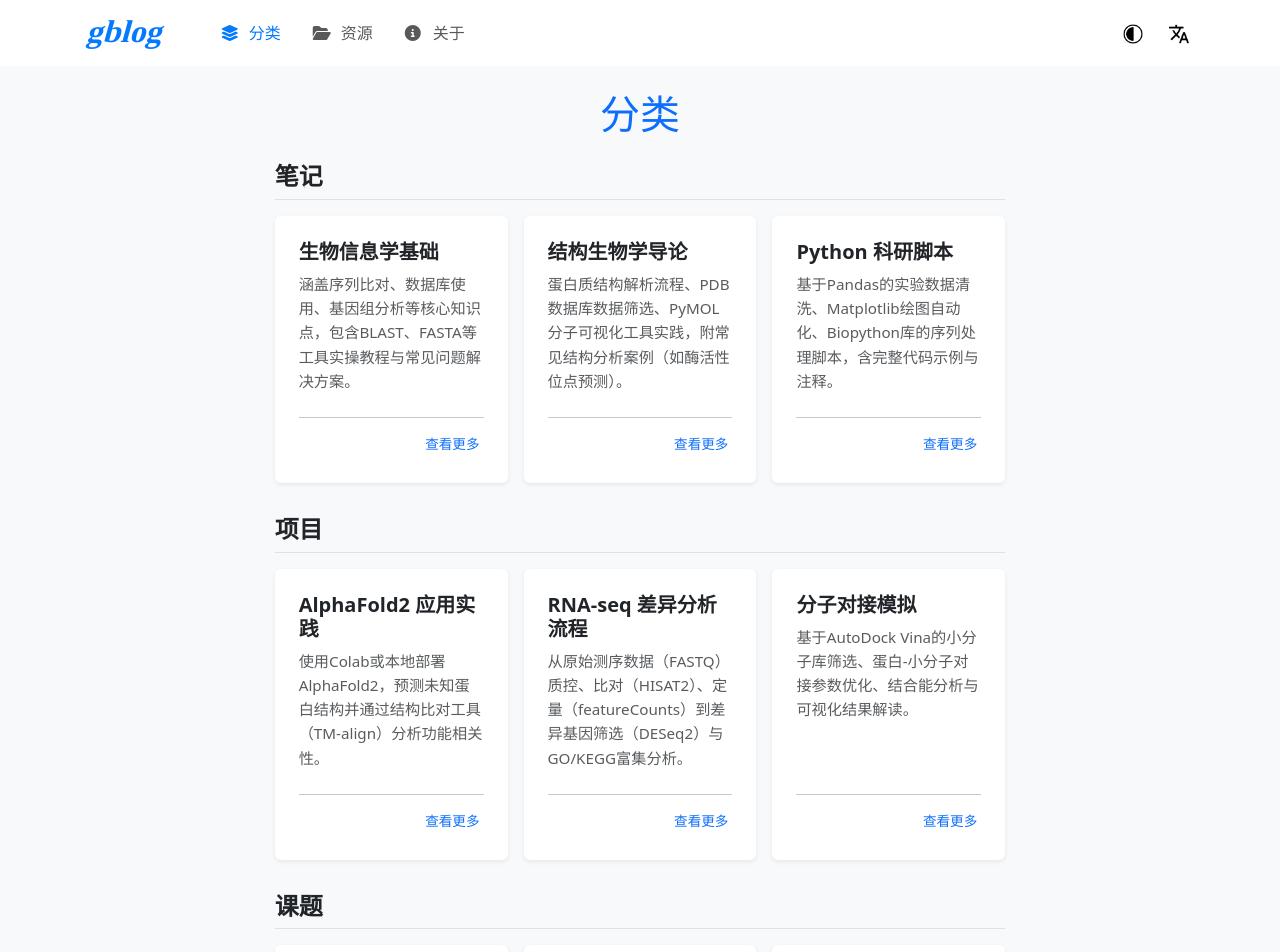
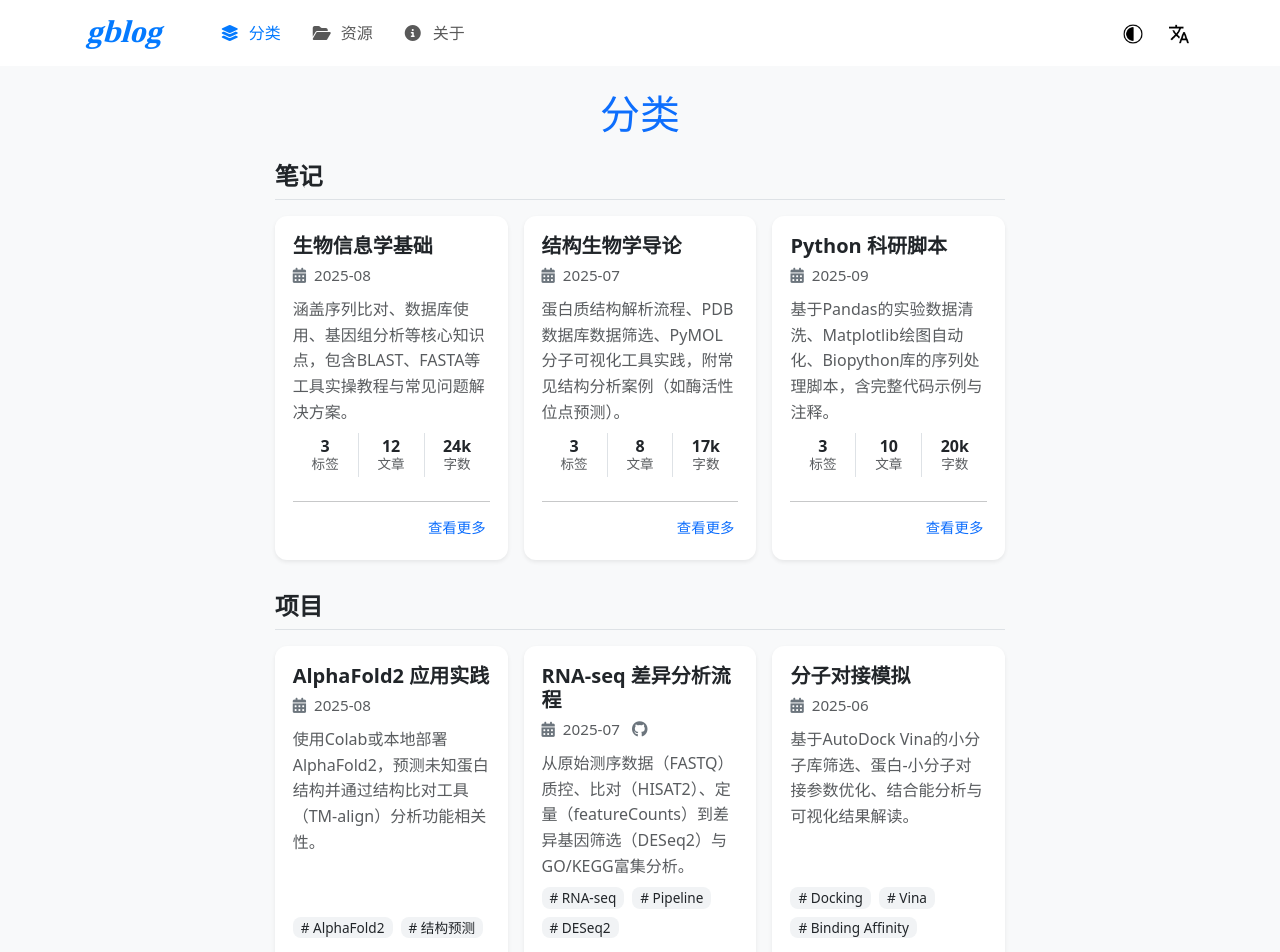
Before and after one commit to zorrooz/zorrooz.github.io, a Vue app: page /#/category in a window 1280 px wide. Shown: the top 952 px of the page. Built offline with nearby package versions, Linux system fonts and the light colour scheme.

Commit message:
optimize category style

```diff
--- a/src/content/categories.json
+++ b/src/content/categories.json
@@ -7,19 +7,32 @@
           "name": "生物信息学基础",
           "desc": "涵盖序列比对、数据库使用、基因组分析等核心知识点，包含BLAST、FASTA等工具实操教程与常见问题解决方案。",
           "url": "/notes/bioinfo-basics",
-                    "type": "internal"
+          "type": "internal",
+          "date": "2025-08-20",
+          "tags": ["BLAST", "FASTA", "基础"],
+          "readTime": "10 min",
+          "postsCount": 12,
+          "words": 23500
         },
         {
           "name": "结构生物学导论",
           "desc": "蛋白质结构解析流程、PDB数据库数据筛选、PyMOL分子可视化工具实践，附常见结构分析案例（如酶活性位点预测）。",
           "url": "/notes/structural-bio",
-                    "type": "internal"
+          "type": "internal",
+          "date": "2025-07-15",
+          "tags": ["PDB", "PyMOL", "结构解析"],
+          "postsCount": 8,
+          "words": 16800
         },
         {
           "name": "Python 科研脚本",
           "desc": "基于Pandas的实验数据清洗、Matplotlib绘图自动化、Biopython库的序列处理脚本，含完整代码示例与注释。",
           "url": "/notes/python-for-research",
-                    "type": "internal"
+          "type": "internal",
+          "date": "2025-09-05",
+          "tags": ["Pandas", "Matplotlib", "Biopython"],
+          "postsCount": 10,
+          "words": 20400
         }
       ]
     },
@@ -30,19 +43,31 @@
           "name": "AlphaFold2 应用实践",
           "desc": "使用Colab或本地部署AlphaFold2，预测未知蛋白结构并通过结构比对工具（TM-align）分析功能相关性。",
           "url": "/projects/alphafold-practice",
-                    "type": "internal"
+          "type": "internal",
+          "date": "2025-08-12",
+          "tags": ["AlphaFold2", "结构预测"],
+          "postsCount": 5,
+          "words": 9200
         },
         {
           "name": "RNA-seq 差异分析流程",
           "desc": "从原始测序数据（FASTQ）质控、比对（HISAT2）、定量（featureCounts）到差异基因筛选（DESeq2）与GO/KEGG富集分析。",
           "url": "https://github.com/example/rnaseq-pipeline",
-                    "type": "external"
+          "type": "external",
+          "date": "2025-07-01",
+          "tags": ["RNA-seq", "Pipeline", "DESeq2"],
+          "postsCount": 6,
+          "words": 11300
         },
         {
           "name": "分子对接模拟",
           "desc": "基于AutoDock Vina的小分子库筛选、蛋白-小分子对接参数优化、结合能分析与可视化结果解读。",
           "url": "/projects/docking-study",
-                    "type": "internal"
+          "type": "internal",
+          "date": "2025-06-18",
+          "tags": ["Docking", "Vina", "Binding Affinity"],
+          "postsCount": 3,
+          "words": 7500
         }
       ]
     },
@@ -53,19 +78,34 @@
           "name": "膜蛋白结构与功能研究",
           "desc": "聚焦GPCR家族蛋白与离子通道的结构动态变化，结合分子动力学模拟分析药物结合对蛋白构象的影响。",
           "url": "/topics/membrane-protein-study",
-                    "type": "internal"
+          "type": "internal",
+          "date": "2024-12-05",
+          "journal": "Nature Communications",
+          "tags": ["GPCR", "MD", "离子通道"],
+          "postsCount": 4,
+          "words": 8800
         },
         {
           "name": "AI 在结构预测中的应用",
           "desc": "探索ESMFold、RoseTTAFold等深度学习模型在蛋白质折叠预测中的精度对比，及在未知蛋白设计中的应用。",
           "url": "https://www.ncbi.nlm.nih.gov/pmc/articles/PMC10085225/",
-                    "type": "external"
+          "type": "external",
+          "date": "2024-06-10",
+          "journal": "PNAS",
+          "pmcid": "PMC10085225",
+          "tags": ["ESMFold", "RoseTTAFold", "蛋白设计"],
+          "postsCount": 2,
+          "words": 6400
         },
         {
           "name": "进化与结构关系分析",
           "desc": "通过多序列比对（ClustalW）构建进化树，结合同源蛋白结构保守性分析，解析序列变异对蛋白功能的影响。",
           "url": "/topics/evolution-structure",
-                    "type": "internal"
+          "type": "internal",
+          "date": "2025-03-22",
+          "tags": ["ClustalW", "进化树", "结构保守性"],
+          "postsCount": 3,
+          "words": 7100
         }
       ]
     }
--- a/src/views/Article.vue
+++ b/src/views/Article.vue
@@ -23,7 +23,7 @@
               <span v-if="readingMinutes"><i class="bi bi-clock me-1"></i>阅读约 {{ readingMinutes }} 分钟</span>
             </div>
             <div v-if="currentPost.tags?.length" class="d-flex flex-wrap gap-2 mt-2">
-              <span v-for="(tag, idx) in currentPost.tags" :key="idx" class="badge bg-light text-body fw-normal py-1 px-2 rounded-3">
+              <span v-for="(tag, idx) in currentPost.tags" :key="idx" class="badge tag-badge fw-normal py-1 px-2 rounded-3">
                 # {{ tag }}
               </span>
             </div>
@@ -343,6 +343,10 @@ export default {
 .article-title { font-size: 2.1rem; font-weight: 700; }
 .article-meta .text-secondary { font-size: 1rem; }
 .article-meta .badge { font-size: 0.95rem; font-weight: 500; }
+.article-meta .tag-badge {
+  color: #212529 !important;
+  background-color: #f1f3f5 !important;
+}
 
 :deep(.markdown-body) {
   font-size: 1.125rem; line-height: 1.8; color: var(--bs-gray-800);
--- a/src/views/Category.vue
+++ b/src/views/Category.vue
@@ -22,14 +22,80 @@
                 <div class="card h-100 shadow-sm border-0 bg-white">
                   <div class="card-body p-4 d-flex flex-column">
                     <!-- 标题 -->
-                    <h3 class="h5 fw-semibold text-dark mb-2">
+                    <h3 class="h5 fw-semibold text-dark mb-1">
                       {{ item.name }}
                     </h3>
+                    <!-- 信息行：日期紧跟图标（项目/课题），笔记仅日期 -->
+                    <div v-if="item.date" class="d-inline-flex align-items-center gap-2 mb-2">
+                      <i class="fas fa-calendar-alt meta-icon"></i>
+                      <small class="text-muted meta-text">{{ formatMonth(item.date) }}</small>
+                      <!-- 项目：GitHub 图标紧跟日期 -->
+                      <a
+                        v-if="category.title === '项目' && /github\.com/i.test(item.url || '')"
+                        :href="item.url"
+                        target="_blank"
+                        rel="noopener noreferrer"
+                        class="icon-link"
+                        title="GitHub"
+                        @click.stop
+                      >
+                        <i class="fab fa-github"></i>
+                      </a>
+                      <!-- 课题：链接图标紧跟日期 -->
+                      <a
+                        v-else-if="category.title === '课题' && item.url"
+                        :href="item.url"
+                        target="_blank"
+                        rel="noopener noreferrer"
+                        class="icon-link"
+                        title="链接"
+                        @click.stop
+                      >
+                        <i class="fas fa-link"></i>
+                      </a>
+                    </div>
+
+                    <!-- 动作图标并入标题下方的信息行，此处移除 -->
 
                     <!-- 简介 -->
-                    <p class="text-muted mb-3 flex-grow-1 desc-text">
+                    <p class="text-muted mb-2 flex-grow-1 desc-text">
                       {{ item.desc }}
                     </p>
+
+                    <!-- 标签（项目与课题）：与 PostList 一致的轻胶囊 -->
+                    <div v-if="category.title !== '笔记' && Array.isArray(item.tags) && item.tags.length" class="d-flex flex-wrap gap-2 mb-2">
+                      <span v-for="(tag, tIdx) in item.tags" :key="tIdx" class="badge tag-badge fw-normal py-1 px-2 rounded-3">
+                        # {{ tag }}
+                      </span>
+                    </div>
+
+                    <!-- 指标区（笔记）：完全参考 ProfileCard 统计条风格 -->
+                    <div v-if="category.title === '笔记'" class="row g-0 text-center stats-row mb-2 w-100">
+                      <div v-if="Array.isArray(item.tags) && item.tags.length" class="col border-end">
+                        <div class="fw-bold stat-num">{{ item.tags.length }}</div>
+                        <div class="text-muted stat-label">标签</div>
+                      </div>
+                      <div v-if="item.postsCount" class="col border-end">
+                        <div class="fw-bold stat-num">{{ item.postsCount }}</div>
+                        <div class="text-muted stat-label">文章</div>
+                      </div>
+                      <div v-if="item.words" class="col">
+                        <div class="fw-bold stat-num">{{ formatWords(item.words) }}</div>
+                        <div class="text-muted stat-label">字数</div>
+                      </div>
+                    </div>
+
+                    <!-- 元信息区：克制风格，图标与少量文字 -->
+                    <div class="d-flex flex-wrap align-items-center gap-2 mb-2 meta-row">
+                      <!-- 日期移至标题下方，此处不再显示 -->
+
+                      <!-- 课题不显示期刊等字段 -->
+
+                      <!-- 标签（与 PostList 一致的轻胶囊） -->
+
+
+                      <!-- 笔记不显示阅读时长 -->
+                    </div>
 
                     <!-- 分隔线：更浅的灰色 -->
                     <hr class="my-2" />
@@ -71,6 +137,21 @@ export default {
     this.helper = categoryData.categoryHelper;
   },
   methods: {
+    formatMonth(dateStr) {
+      // 仅显示到月份：YYYY-MM
+      const d = new Date(dateStr);
+      if (isNaN(d.getTime())) return dateStr;
+      const y = d.getFullYear();
+      const m = String(d.getMonth() + 1).padStart(2, '0');
+      return `${y}-${m}`;
+    },
+    formatWords(n) {
+      // 简单缩写：>=10k 用 k 显示
+      const num = Number(n);
+      if (!Number.isFinite(num)) return n;
+      if (num >= 10000) return Math.round(num / 1000) + 'k';
+      return String(num);
+    },
     handleJump(url, type) {
       if (!url) return;
 
@@ -92,9 +173,46 @@ export default {
 .typography-body { font-size: 1.125rem; line-height: 1.8; color: var(--bs-gray-800); }
 .typography-body p { margin-bottom: 0.75rem; }
 .heading-underline { border-bottom: 1px solid var(--bs-border-color); }
-.typography-body { font-size: 1.125rem; line-height: 1.8; color: var(--bs-gray-800); }
-.typography-body p { margin-bottom: 0.75rem; }
-.heading-underline { border-bottom: 1px solid var(--bs-border-color); }
-.desc-text { font-size: 0.95rem; line-height: 1.6; }
-.see-more-text { font-size: 0.85rem; }
+
+.desc-text { font-size: 1rem; line-height: 1.6; }
+.see-more-text { font-size: 0.9rem; }
+
+/* 动作图标样式：与 Header 一致的扁平风格 */
+.icon-link {
+  color: #6c757d;
+  font-size: 1.1rem;
+  display: inline-flex;
+  align-items: center;
+  justify-content: center;
+  width: 24px;
+  height: 24px;
+  text-decoration: none;
+}
+.icon-link:hover { color: #047AFF; text-decoration: none; }
+/* 统一图标尺寸与点击区域，确保 GitHub 与链接一致 */
+.icon-link i { font-size: 1rem; line-height: 1; }
+
+/* 元信息区样式 */
+.meta-row { row-gap: 0.25rem; }
+.meta-text { font-size: 0.95rem; }
+.meta-icon { font-size: 0.95rem; color: var(--bs-gray-600); }
+
+/* 指标区（笔记）：ProfileCard 统计条风格（更紧凑） */
+.stats-row { }
+.stats-row .col { padding: 4px 0; }
+.stats-row .col:not(:last-child) { border-right: 1px solid var(--bs-border-color); }
+.stat-num { font-size: 1rem; line-height: 1.2; font-weight: 700; color: #212529; margin-bottom: 0; }
+.stat-label { font-size: 0.85rem; line-height: 1.2; color: #6c757d; margin-top: 0; }
+
+/* 标签与 TagCloud 保持一致 */
+.badge { font-size: 0.85rem; font-weight: 500; }
+.tag-badge {
+  color: #212529 !important;
+  background-color: #f1f3f5 !important;
+  font-size: 0.85rem !important;
+}
+
+.card { border-radius: 0.75rem; }
+.card-body { padding: 1.125rem !important; }
+
 </style>
```
Also changed, not shown: src/components/layout/PostList.vue (+12 -2 lines), src/components/layout/TagCloud.vue (+7 -3 lines), src/views/Home.vue (+48 -3 lines). Lines whose indentation alone changed are shown as unchanged.
